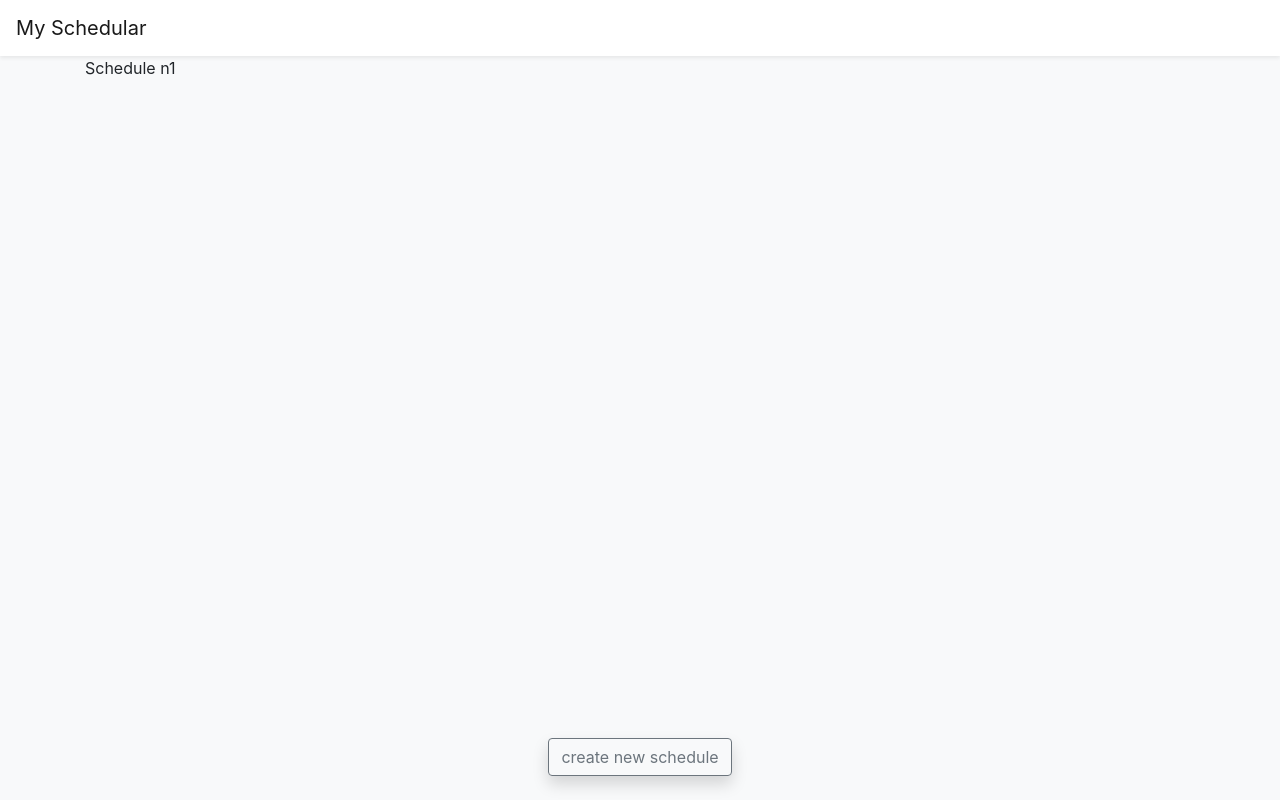
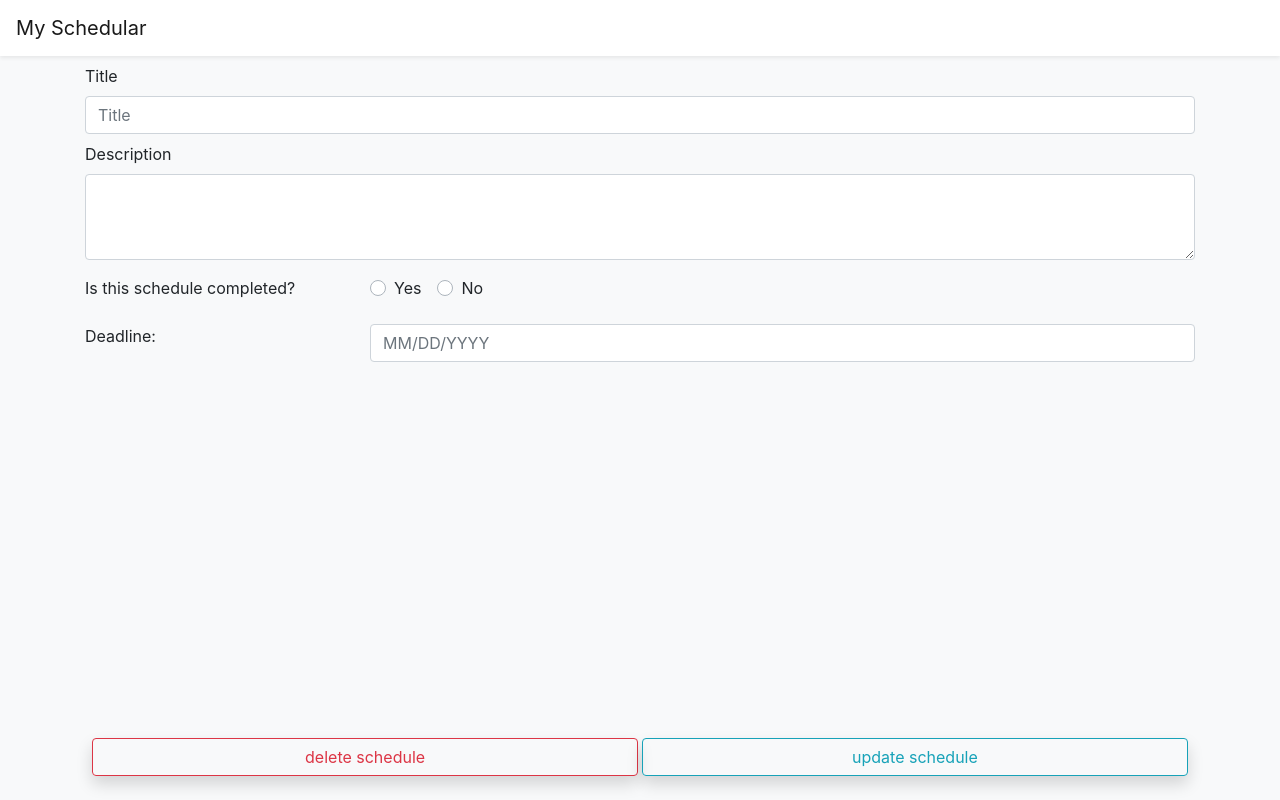
Before and after one commit to CristianeNaves/schedular, an Angular app: page /task/1/edit in a window 1280 px wide. Built offline with nearby package versions, Linux system fonts and the light colour scheme.

Commit message:
adding edit screen

```diff
--- a/angular.json
+++ b/angular.json
@@ -23,6 +23,8 @@
               "src/assets"
             ],
             "styles": [
+              "./node_modules/bootstrap/dist/css/bootstrap.min.css",
+              "./node_modules/ngx-bootstrap/datepicker/bs-datepicker.css",
               "src/styles.css"
             ],
             "scripts": [],
@@ -80,6 +82,8 @@
             "tsConfig": "src/tsconfig.spec.json",
             "karmaConfig": "src/karma.conf.js",
             "styles": [
+              "./node_modules/bootstrap/dist/css/bootstrap.min.css",
+              "./node_modules/ngx-bootstrap/datepicker/bs-datepicker.css",
               "src/styles.css"
             ],
             "scripts": [],
--- a/src/app/app.component.html
+++ b/src/app/app.component.html
@@ -10,7 +10,3 @@
 <div class="container pre-scrollable">
   <router-outlet></router-outlet>
 </div>
-
-<div class="fixed-bottom d-flex justify-content-center">
-  <button class="btn btn-outline-secondary mb-4 mt-4 shadow">create new schedule</button>
-</div>
--- a/src/app/app.module.ts
+++ b/src/app/app.module.ts
@@ -5,6 +5,7 @@ import { AppRoutingModule } from './app-routing.module';
 import { AppComponent } from './app.component';
 import { TasksComponent } from './tasks/tasks.component';
 import { TaskFormComponent } from './task-form/task-form.component';
+import { BsDatepickerModule } from 'ngx-bootstrap/datepicker';
 
 @NgModule({
   declarations: [
@@ -14,6 +15,7 @@ import { TaskFormComponent } from './task-form/task-form.component';
   ],
   imports: [
     BrowserModule,
+    BsDatepickerModule.forRoot(),
     AppRoutingModule
   ],
   providers: [],
--- a/src/app/task-form/task-form.component.html
+++ b/src/app/task-form/task-form.component.html
@@ -1,3 +1,44 @@
-<p>
-  {{ task.title }}
-</p>
+<label for="title" class="mt-2">Title</label>
+<input type="text" class="form-control"
+  id="title" placeholder="Title" required
+  [class.is-invalid]="false" #title>
+<!--div class="invalid-feedback">
+  Please provide a valid city.
+</div>-->
+
+<div class="form-group mt-2" >
+  <label for="description">Description</label>
+  <textarea class="form-control" rows="3" id="description"></textarea>
+</div>
+
+<div class="form-group row">
+  <label class="col-sm-6 col-md-3 schedule-label">Is this schedule completed?</label>
+  <div class="col-sm-6 col-md-9">
+    <div class="custom-control custom-radio custom-control-inline">
+      <input type="radio" id="completed-yes" name="completed" class="custom-control-input">
+      <label class="custom-control-label" for="completed-yes">Yes</label>
+    </div>
+
+    <div class="custom-control custom-radio custom-control-inline">
+      <input type="radio" id="completed-no" name="completed" class="custom-control-input">
+      <label class="custom-control-label" for="completed-no">No</label>
+    </div>
+  </div>
+</div>
+
+<div class="form-group row mt-2">
+  <label for="deadline" class="col-sm-6 col-4 col-md-3">Deadline: </label>
+  <div class="col-sm-6 col-8 col-md-9">
+    <input
+        class="form-control"
+        placeholder="MM/DD/YYYY"
+        bsDatepicker
+        placement="top"
+        [bsConfig]="{ dateInputFormat: 'MM/DD/YYYY' }">
+  </div>
+</div>
+
+<div class="fixed-bottom d-flex justify-content-center row">
+    <button class="btn btn-outline-danger mb-4 mt-4 mr-1 shadow col-5">delete schedule</button>
+    <button class="btn btn-outline-info mb-4 mt-4 shadow col-5">update schedule</button>
+</div>
--- a/src/app/tasks/tasks.component.html
+++ b/src/app/tasks/tasks.component.html
@@ -3,3 +3,6 @@
   *ngFor="let task of tasks"
   [routerLink]="['/task', task.id, 'edit']">{{ task.title }}</a>
 </div>
+<div class="fixed-bottom d-flex justify-content-center">
+  <button class="btn btn-outline-secondary mb-4 mt-4 shadow">create new schedule</button>
+</div>
--- a/src/styles.css
+++ b/src/styles.css
@@ -1,2 +1,3 @@
 /* You can add global styles to this file, and also import other style files */
 @import '~bootstrap/dist/css/bootstrap.min.css';
+@import '~ngx-bootstrap/datepicker/bs-datepicker.css';
```
Also changed, not shown: package.json (line endings or trailing spaces).
